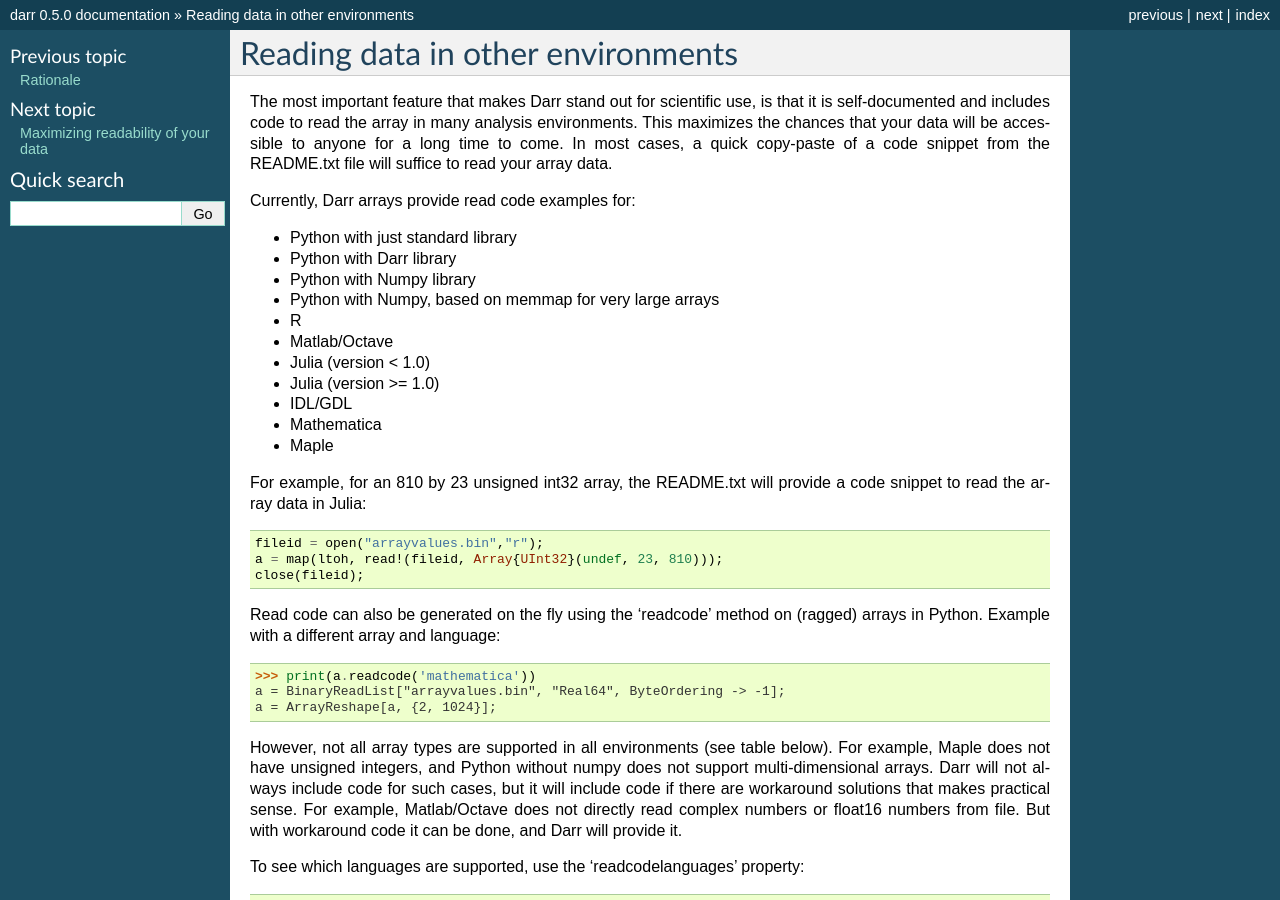
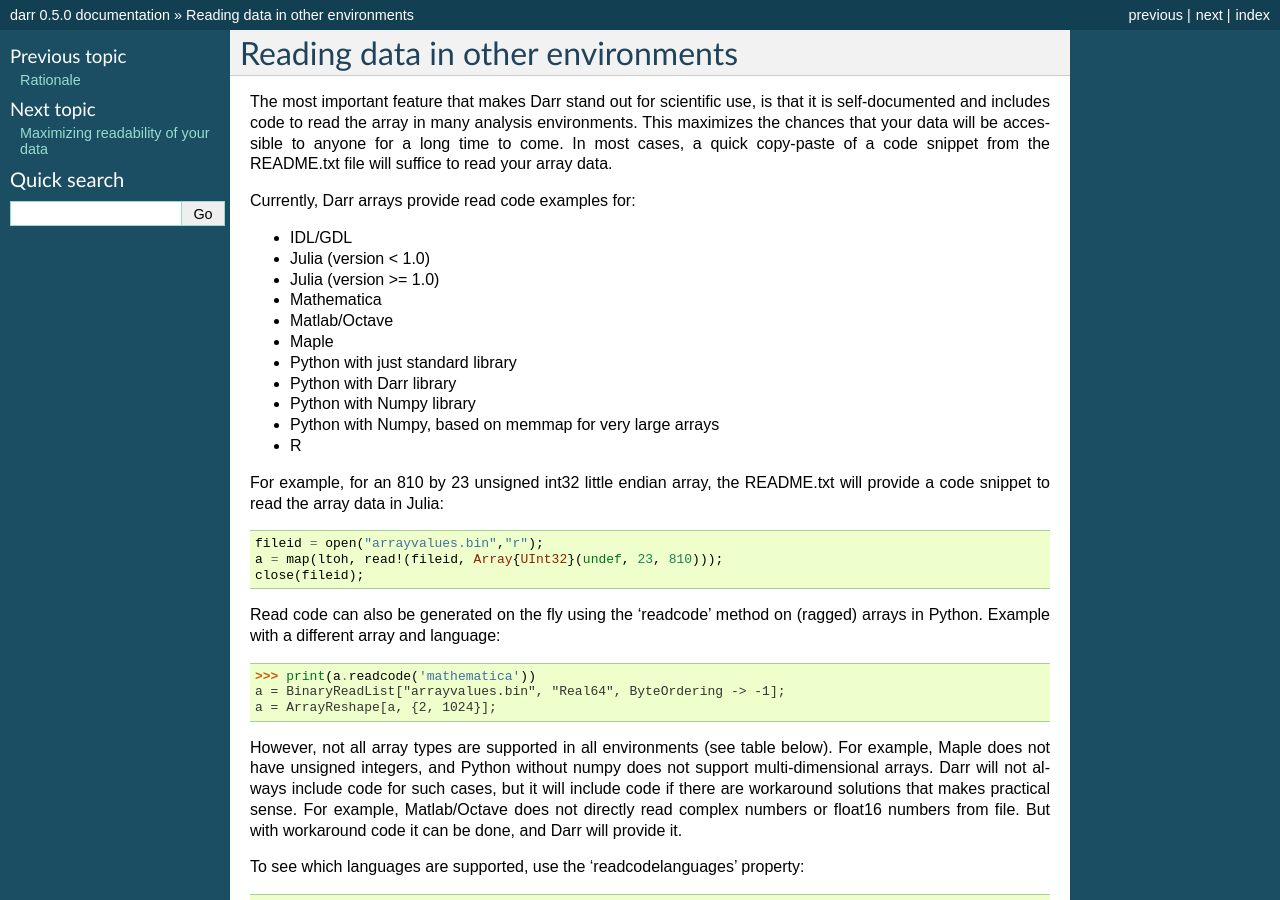
Before and after one commit to gbeckers/Darr, a Sphinx documentation site: the page built from docs/readcode.rst, in a window 1280 px wide and 900 px high. Built offline with Sphinx 7.4.7, drawn with Linux system fonts in a browser that asks for light colours.

Commit message:
fix order languages

```diff
--- a/docs/readcode.rst
+++ b/docs/readcode.rst
@@ -10,20 +10,20 @@ array data.
 
 Currently, Darr arrays provide read code examples for:
 
+- IDL/GDL
+- Julia (version < 1.0)
+- Julia (version >= 1.0)
+- Mathematica
+- Matlab/Octave
+- Maple
 - Python with just standard library
 - Python with Darr library
 - Python with Numpy library
 - Python with Numpy, based on memmap for very large arrays
 - R
-- Matlab/Octave
-- Julia (version < 1.0)
-- Julia (version >= 1.0)
-- IDL/GDL
-- Mathematica
-- Maple
 
-For example, for an 810 by 23 unsigned int32 array, the README.txt will
-provide a code snippet to read the array data in Julia:
+For example, for an 810 by 23 unsigned int32 little endian array, the README.txt
+will provide a code snippet to read the array data in Julia:
 
 .. code:: julia
 
```
